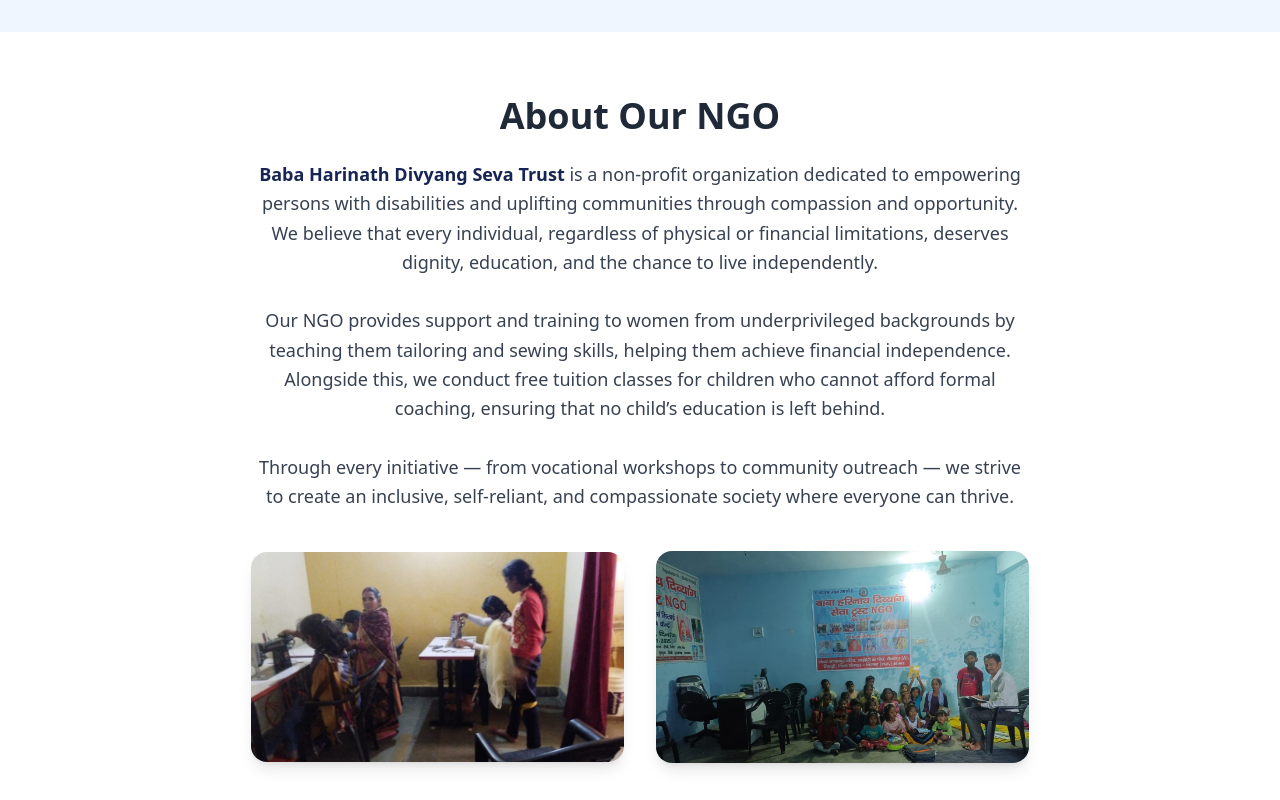
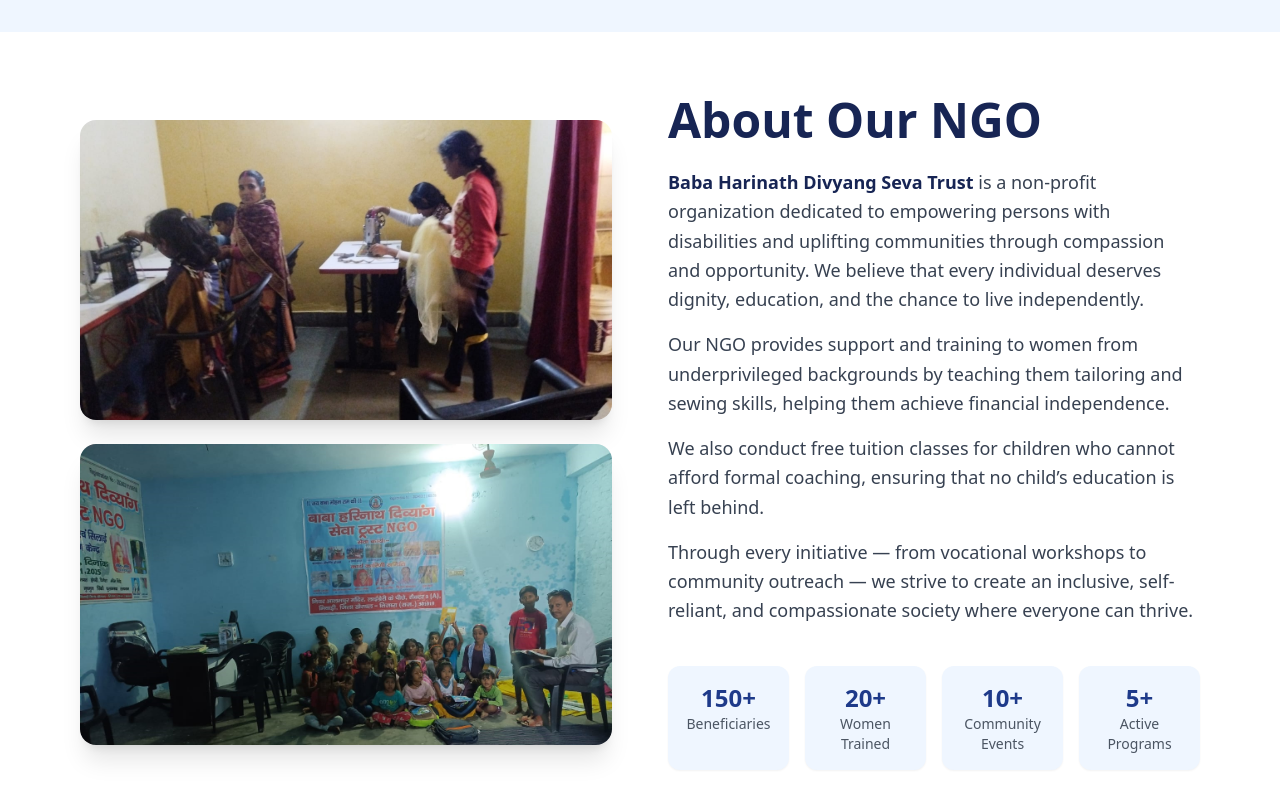
Before and after one commit to Akshay4817/ngo-project, a React (Create React App) app in the folder frontend/: page / in a window 1280 px wide. Shown: the part 1400-2200 px from the top of the page. Built offline with nearby package versions, Linux system fonts and the light colour scheme.

Commit message:
Updated homepage UI with hero + agenda cards

```diff
--- a/frontend/src/components/AboutSection.jsx
+++ b/frontend/src/components/AboutSection.jsx
@@ -2,50 +2,83 @@
 
 const AboutSection = () => {
   return (
-   <section className="bg-white py-16 px-6 md:px-20 text-center">
-  <h2 className="text-5xl md:text-4xl font-bold text-gray-800 mb-6">
-    About Our NGO
-  </h2>
+    <section className="bg-white py-16 px-6 md:px-20">
+      <div className="max-w-7xl mx-auto grid md:grid-cols-2 gap-14 items-center">
 
-  <p className="max-w-3xl mx-auto text-gray-700 leading-relaxed text-lg">
-    <span className="font-semibold text-blue-950">
-      Baba Harinath Divyang Seva Trust
-    </span>{" "}
-    is a non-profit organization dedicated to empowering persons with
-    disabilities and uplifting communities through compassion and opportunity.
-    We believe that every individual, regardless of physical or financial
-    limitations, deserves dignity, education, and the chance to live
-    independently.
-    <br />
-    <br />
-    Our NGO provides support and training to{" "}
-    <span className="font-medium">women from underprivileged backgrounds</span>{" "}
-    by teaching them tailoring and sewing skills, helping them achieve
-    financial independence. Alongside this, we conduct{" "}
-    <span className="font-medium">free tuition classes</span> for children who
-    cannot afford formal coaching, ensuring that no child’s education is left
-    behind.
-    <br />
-    <br />
-    Through every initiative — from vocational workshops to community outreach
-    — we strive to create an inclusive, self-reliant, and compassionate society
-    where everyone can thrive.
-  </p>
-
-  <div className="mt-10 flex flex-col md:flex-row items-center justify-center gap-8">
+        {/* Left Side Images */}
+        <div className="space-y-6">
           <img
             src="/images/img5.jpg"
             alt="NGO work"
-      className="rounded-2xl shadow-lg w-full md:w-1/3 object-cover"
+            className="rounded-2xl shadow-xl w-full object-cover"
           />
           <img
             src="/images/img6.jpg"
             alt="Community help"
-      className="rounded-2xl shadow-lg w-full md:w-1/3 object-cover"
+            className="rounded-2xl shadow-xl w-full object-cover"
           />
         </div>
+
+        {/* Right Side Content */}
+        <div>
+          <h2 className="text-4xl md:text-5xl font-bold text-blue-950 mb-6">
+            About Our NGO
+          </h2>
+
+          <p className="text-gray-700 leading-relaxed text-lg mb-4">
+            <span className="font-semibold text-blue-950">
+              Baba Harinath Divyang Seva Trust
+            </span>{" "}
+            is a non-profit organization dedicated to empowering persons with disabilities
+            and uplifting communities through compassion and opportunity.
+            We believe that every individual deserves dignity, education, and the chance
+            to live independently.
+          </p>
+
+          <p className="text-gray-700 leading-relaxed text-lg mb-4">
+            Our NGO provides support and training to{" "}
+            <span className="font-medium">women from underprivileged backgrounds</span>{" "}
+            by teaching them tailoring and sewing skills, helping them achieve financial
+            independence.
+          </p>
+
+          <p className="text-gray-700 leading-relaxed text-lg mb-4">
+            We also conduct <span className="font-medium">free tuition classes</span>{" "}
+            for children who cannot afford formal coaching, ensuring that no child’s
+            education is left behind.
+          </p>
+
+          <p className="text-gray-700 leading-relaxed text-lg">
+            Through every initiative — from vocational workshops to community outreach —
+            we strive to create an inclusive, self-reliant, and compassionate society
+            where everyone can thrive.
+          </p>
+
+          {/* Optional: Stats */}
+          <div className="grid grid-cols-2 sm:grid-cols-4 gap-4 mt-10 text-center">
+            <div className="bg-blue-50 p-4 rounded-xl shadow-sm">
+              <h3 className="text-2xl font-bold text-blue-900">150+</h3>
+              <p className="text-sm text-gray-600">Beneficiaries</p>
+            </div>
+
+            <div className="bg-blue-50 p-4 rounded-xl shadow-sm">
+              <h3 className="text-2xl font-bold text-blue-900">20+</h3>
+              <p className="text-sm text-gray-600">Women Trained</p>
+            </div>
+
+            <div className="bg-blue-50 p-4 rounded-xl shadow-sm">
+              <h3 className="text-2xl font-bold text-blue-900">10+</h3>
+              <p className="text-sm text-gray-600">Community Events</p>
+            </div>
+
+            <div className="bg-blue-50 p-4 rounded-xl shadow-sm">
+              <h3 className="text-2xl font-bold text-blue-900">5+</h3>
+              <p className="text-sm text-gray-600">Active Programs</p>
+            </div>
+          </div>
+        </div>
+      </div>
     </section>
-
   );
 };
 
--- a/frontend/src/pages/Contact.jsx
+++ b/frontend/src/pages/Contact.jsx
@@ -15,7 +15,7 @@
               <Mail className="text-blue-950" />
               <div>
                 <p className="font-semibold text-blue-950">Email</p>
-                <p>contact@ourngo.org</p>
+                <p>Babaharinathdivyang@gmail.com</p>
               </div>
             </div>
 
@@ -23,7 +23,7 @@
               <Phone className="text-blue-950" />
               <div>
                 <p className="font-semibold text-blue-950">Phone</p>
-                <p>+91 94620 74745</p>
+                <p>+91 76652 28153</p>
               </div>
             </div>
 
@@ -31,7 +31,7 @@
               <MapPin className="text-blue-950" />
               <div>
                 <p className="font-semibold text-blue-950">Address</p>
-                <p>Rajiv Gandhi Enclave, Sector 3A , Bhiwadi(Raj)</p>
+                <p>Near Alampur Mandir,Behind Libaray, Sector(3)A, Bhiwadi(Raj)</p>
               </div>
             </div>
           </div>
@@ -49,16 +49,16 @@
                 className="flex items-center gap-3 hover:text-green-800 transition"
               >
                 <Instagram className="text-pink-600" />
-                <span className="font-medium">@yourusername</span>
+                <span className="font-medium">@Baba Harinath Divyang Sewa Trust</span>
               </a>
               <a
-                href="https://www.facebook.com/yourpage"
+                href="https://www.facebook.com/share/p/1KBpMzxpfN/"
                 target="_blank"
                 rel="noopener noreferrer"
                 className="flex items-center gap-3 hover:text-green-800 transition"
               >
                 <Facebook className="text-blue-600" />
-                <span className="font-medium">facebook.com/yourpage</span>
+                <span className="font-medium">facebook.com/Baba Harinath Divyang Sewa Trust</span>
               </a>
               <a
                 href="https://youtube.com/@kddayma-d5o?si=OzQbAO004jTuR5nP"
```
Lines whose indentation alone changed are shown as unchanged.
